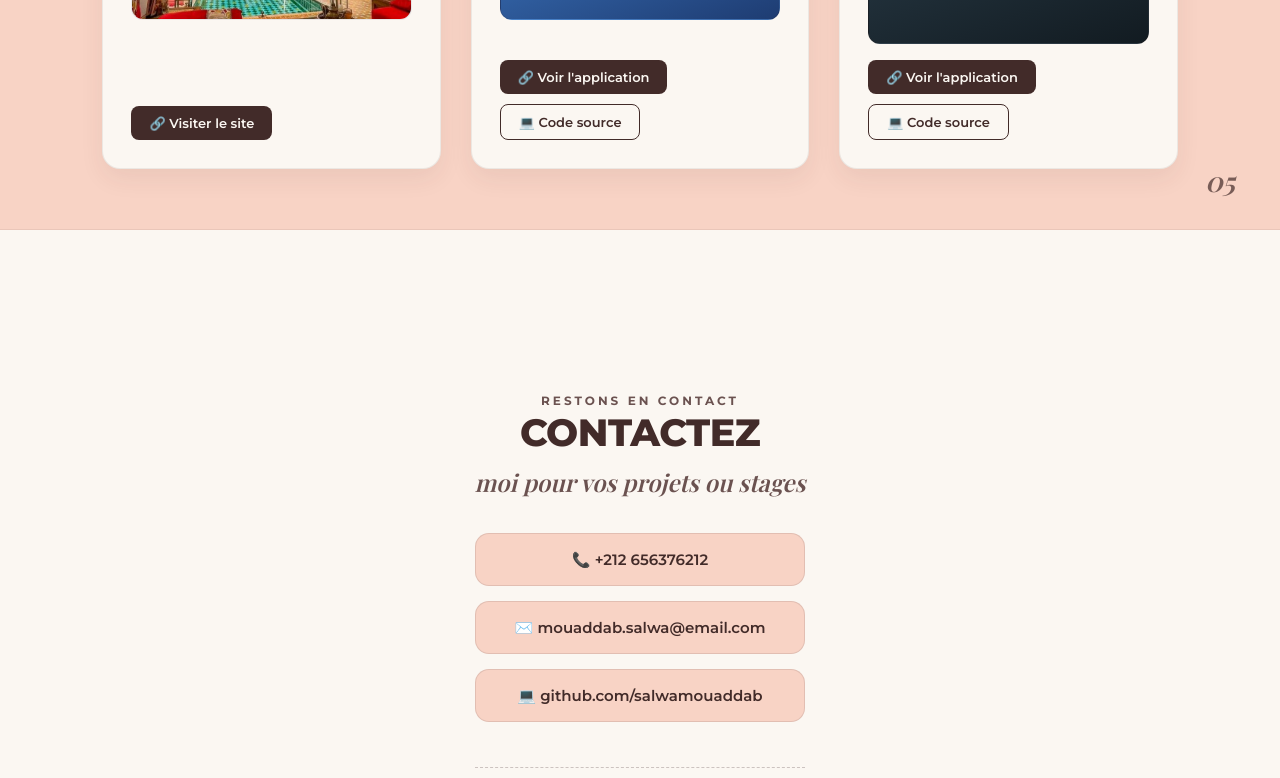
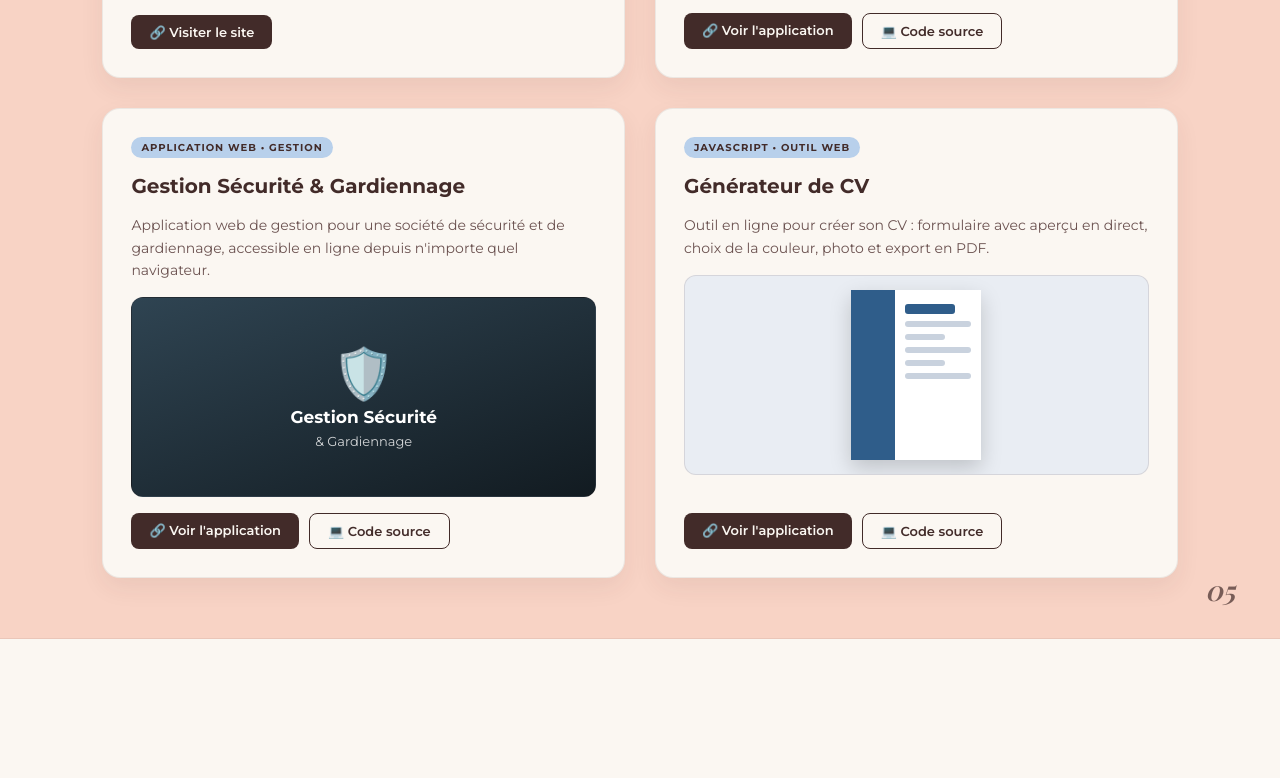
Before and after one commit to salwamouaddab/my-portfolio, a plain HTML site: page index.html in a window 1280 px wide. Shown: the part 3814-4592 px from the top of the page. Drawn offline with nearby package versions, Linux system fonts and the light colour scheme; a web font is replaced by a local one.

```diff
--- a/index.html
+++ b/index.html
@@ -417,7 +417,7 @@
        ========================================= */
     .projects-grid {
       display: grid;
-      grid-template-columns: repeat(auto-fit, minmax(300px, 1fr));
+      grid-template-columns: repeat(auto-fit, minmax(400px, 1fr));
       gap: 30px;
       max-width: 1100px;
       margin-top: 15px;
@@ -504,6 +504,36 @@
     .securite-preview .sp-icone { font-size: 50px; line-height: 1.1; }
     .securite-preview .sp-titre { font-size: 17px; font-weight: 700; }
     .securite-preview .sp-sous  { font-size: 13px; opacity: 0.8; }
+
+    /* Aperçu dessiné en CSS pour le projet Générateur de CV */
+    .cv-preview {
+      display: flex;
+      align-items: center;
+      justify-content: center;
+      background: #e9edf3;
+    }
+
+    .cv-mini {
+      display: flex;
+      width: 130px;
+      height: 170px;
+      background: #ffffff;
+      box-shadow: 0 8px 20px rgba(0, 0, 0, 0.18);
+    }
+
+    .cv-mini .cm-lateral { width: 34%; background: #2f5d8a; }
+
+    .cv-mini .cm-corps {
+      flex: 1;
+      display: flex;
+      flex-direction: column;
+      gap: 7px;
+      padding: 14px 10px;
+    }
+
+    .cv-mini .cm-ligne { height: 6px; border-radius: 3px; background: #c9d2de; }
+    .cv-mini .cm-ligne.titre { width: 75%; height: 10px; background: #2f5d8a; }
+    .cv-mini .cm-ligne.courte { width: 60%; }
 
     .project-links {
       display: flex;
@@ -778,6 +808,33 @@
         </div>
       </div>
 
+
+      <!-- Projet 4 : Générateur de CV -->
+      <div class="project-card">
+        <span class="project-tag">JavaScript • Outil web</span>
+        <h4>Générateur de CV</h4>
+        <p>Outil en ligne pour créer son CV : formulaire avec aperçu en direct, choix de la couleur, photo et export en PDF.</p>
+
+        <div class="project-img-preview cv-preview" aria-label="Aperçu du générateur de CV">
+          <div class="cv-mini">
+            <div class="cm-lateral"></div>
+            <div class="cm-corps">
+              <div class="cm-ligne titre"></div>
+              <div class="cm-ligne"></div>
+              <div class="cm-ligne courte"></div>
+              <div class="cm-ligne"></div>
+              <div class="cm-ligne courte"></div>
+              <div class="cm-ligne"></div>
+            </div>
+          </div>
+        </div>
+
+        <div class="project-links">
+          <a href="https://salwamouaddab.github.io/cv-generator/" target="_blank" rel="noopener">🔗 Voir l'application</a>
+          <a class="secondaire" href="https://github.com/salwamouaddab/cv-generator" target="_blank" rel="noopener">💻 Code source</a>
+        </div>
+      </div>
+
     </div>
 
     <div class="page-number">05</div>
```
